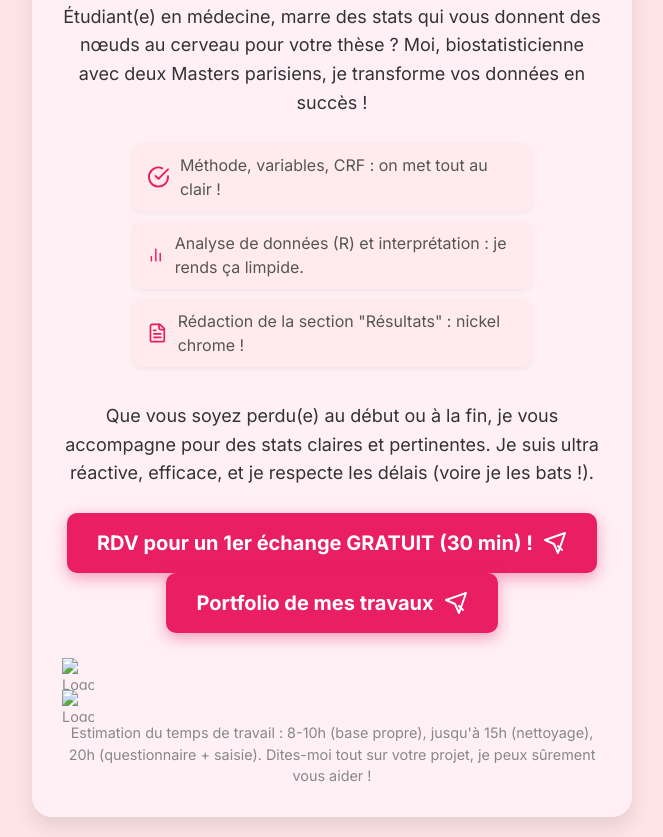
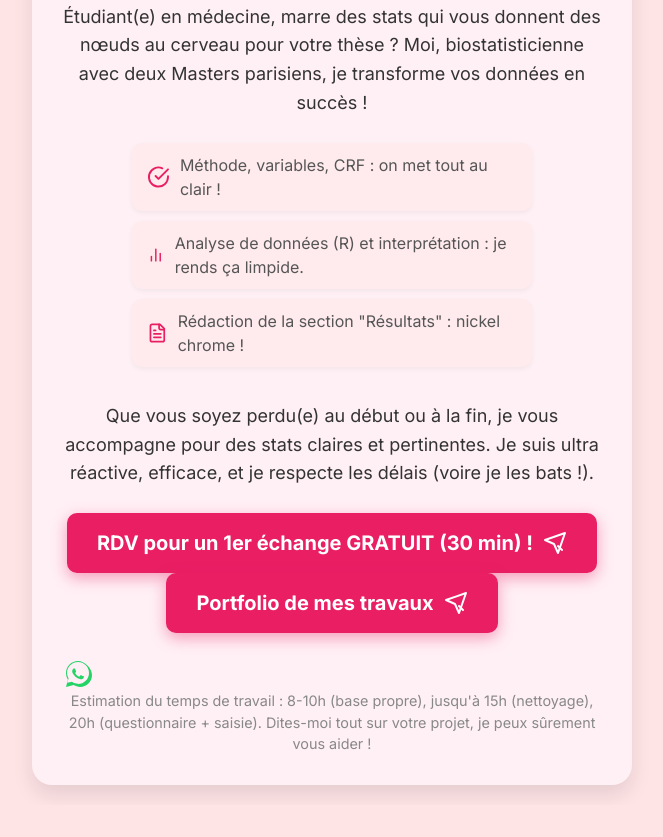
Before and after one commit to MedDataMuse/service, a plain HTML site: page index.html in a window 1280 px wide. Shown: the part 536-1373 px from the top of the page, without its empty margins (308-971 px from the left). After the commit the page ends 1341 px from the top, so only its background shows below. Drawn offline with nearby package versions, Linux system fonts and the light colour scheme.

Commit message:
Update index.html

```diff
--- a/index.html
+++ b/index.html
@@ -169,11 +169,9 @@
         </a>
 
         <p class="footer-text">
-            <img src="whatsapp.svg" alt="Logo WhatsApp" style="width:32px; height:32px;">
-
-            <a href="https://wa.me/0745760316" target="_blank">
-  <img src="whatsapp.svg" alt="Logo WhatsApp" style="width:32px; height:32px;">
-</a>
+      <svg xmlns="http://www.w3.org/2000/svg" width="32" height="32" viewBox="0 0 32 32">
+  <path fill="#25D366" d="M16 3C9.37 3 4 8.37 4 15c0 2.41.7 4.67 1.92 6.66L4 29l7.67-1.89c1.91 1.11 4.14 1.77 6.33 1.77 6.63 0 12-5.37 12-12S22.63 3 16 3zm0 22.66c-2.01 0-3.97-.59-5.67-1.71l-.4-.25-4.55 1.12 1.21-4.51-.26-.41C5.6 17.97 5 16.52 5 15c0-6.06 4.94-11 11-11s11 4.94 11 11-4.94 11-11 11zm5.16-7.55c-.28-.14-1.68-.83-1.94-.93-.26-.1-.45-.14-.64.14-.19.28-.74.93-.91 1.12-.17.19-.34.21-.63.07-.28-.14-1.18-.43-2.25-1.38-.83-.74-1.39-1.65-1.56-1.93-.16-.28-.02-.43.12-.56.13-.13.28-.34.42-.51.14-.17.18-.29.28-.48.09-.19.05-.36-.02-.5-.07-.14-.64-1.54-.88-2.11-.23-.56-.47-.48-.64-.49-.16 0-.36-.01-.56-.01s-.5.07-.77.36c-.26.28-1.01.97-1.01 2.37s1.03 2.76 1.18 2.95c.14.18 2.03 3.09 4.93 4.21.69.28 1.23.45 1.65.58.69.22 1.32.19 1.81.12.55-.08 1.68-.69 1.92-1.35.24-.66.24-1.22.17-1.35-.07-.13-.26-.21-.54-.35z"/>
+</svg>
             Estimation du temps de travail : 8-10h (base propre), jusqu'à 15h (nettoyage), 20h (questionnaire + saisie).
             Dites-moi tout sur votre projet, je peux sûrement vous aider !
         </p>
```
